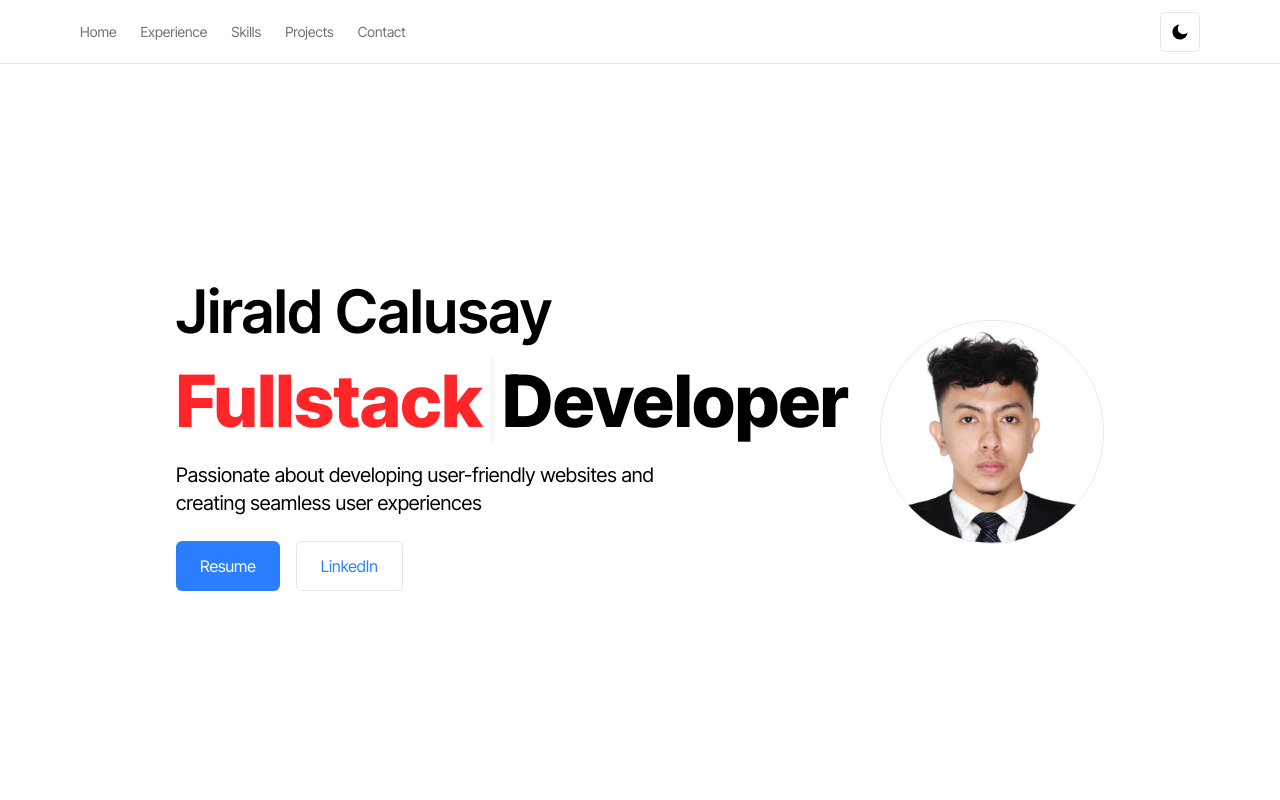
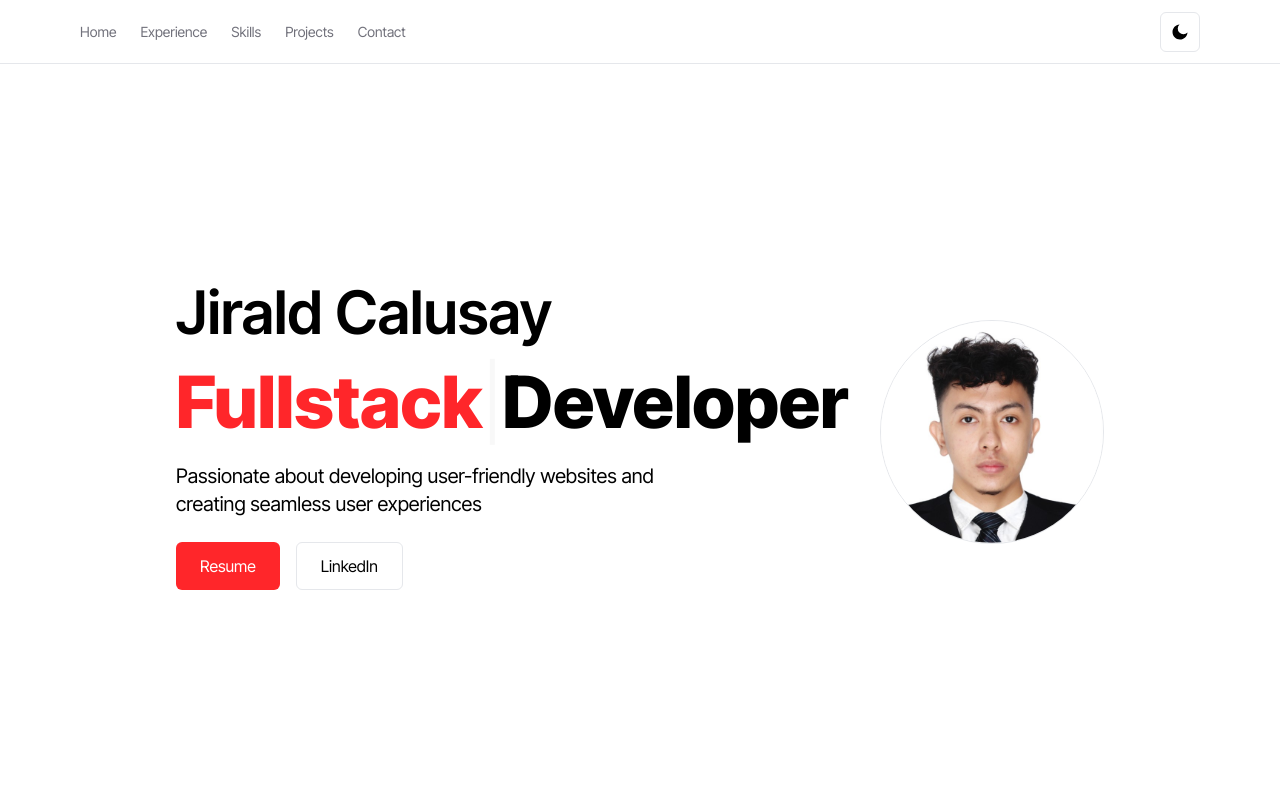
Before and after one commit to JiraldLaurea/digital-porftolio, a Next.js app: page / in a window 1280 px wide. Shown: the top 800 px of the page. Built offline with nearby package versions, Linux system fonts and the light colour scheme.

Commit message:
Updated button component

```diff
--- a/src/app/components/Button.tsx
+++ b/src/app/components/Button.tsx
@@ -3,7 +3,7 @@ import React from "react";
 type ButtonProps = {
     link: string;
     text: string;
-    isResume: boolean;
+    isResume?: boolean;
     isSmaller?: boolean;
 };
 
@@ -14,13 +14,17 @@ const Button = ({ link, text, isResume, isSmaller }: ButtonProps) => {
             href={link}
             target="_blank"
             className={`
-                flex items-center px-6 ${
-                    isSmaller ? "py-3" : "py-3"
-                }  space-x-1 rounded-md transition-colors  ${
-                isResume
-                    ? "text-white bg-blue-500 hover:bg-blue-600 dark:hover:bg-blue-700 dark:bg-blue-600 dark:text-white dark:border-transparent"
-                    : "text-blue-500 bg-white border hover:border-blue-500 dark:hover:border-blue-500 dark:bg-transparent dark:text-blue-500 dark:border-zinc-700 dark:border-opacity-50"
-            }`}
+                flex items-center rounded-md transition-colors
+                ${
+                    isSmaller
+                        ? "px-4 text-sm h-10"
+                        : "px-4 sm:px-6 h-10 text-sm sm:text-base sm:h-12"
+                }
+                ${
+                    isResume
+                        ? "text-white bg-accent hover:bg-accent-hovered dark:hover:bg-accent-hovered-dark dark:bg-accent-dark"
+                        : "border hover:bg-gray-100 hover:dark:bg-primary3-dark dark:border-zinc-700"
+                }`}
         >
             <p>{text}</p>
         </a>
```
